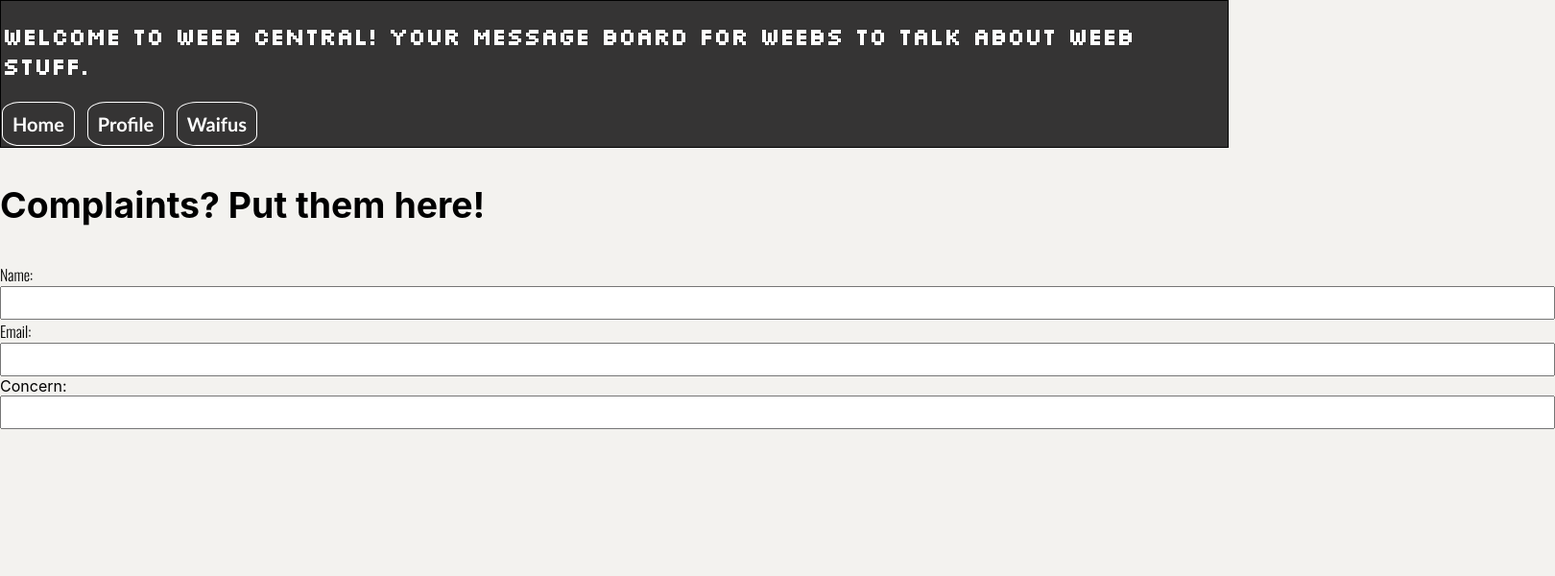
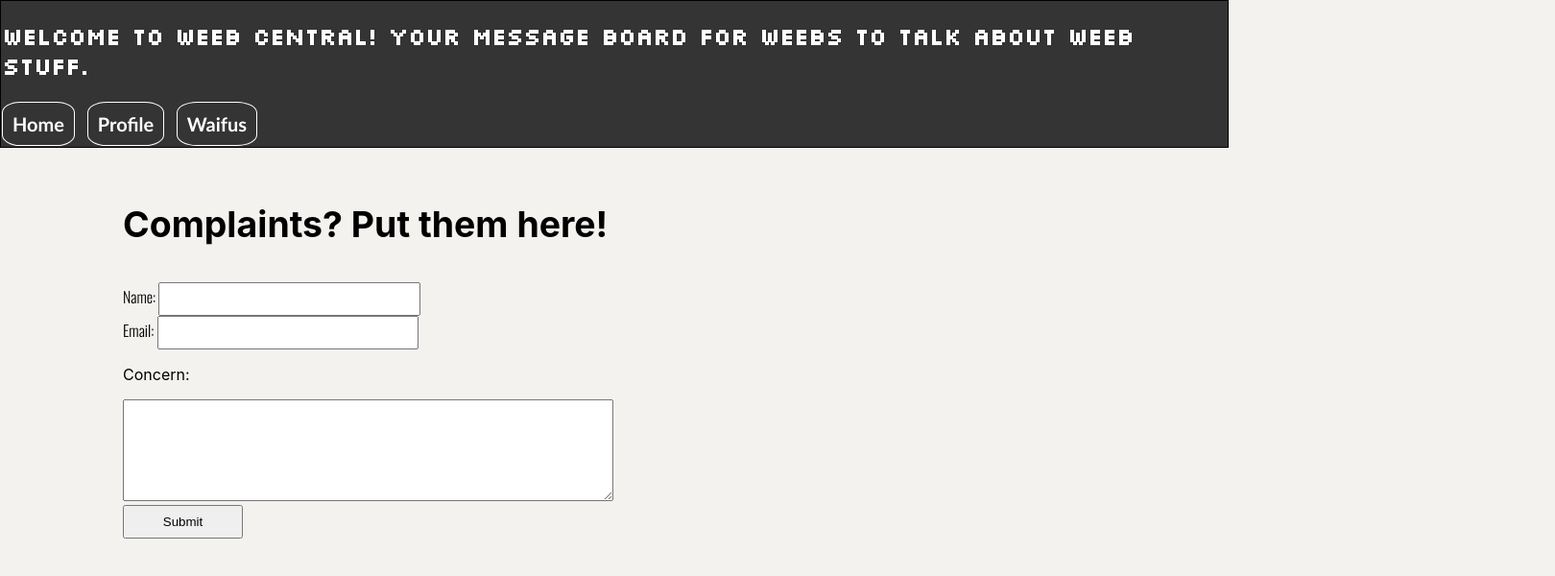
Before and after one commit to gclancy121/message-board-frontend, a React (Create React App) app: page /complaints in a window 1280 px wide. Shown: the top 600 px of the page at 96% size, 1620 px wide, since content can reach past the window. Built offline with nearby package versions, Linux system fonts and the light colour scheme.

Commit message:
done for the day

```diff
--- a/src/components/auth/Register.js
+++ b/src/components/auth/Register.js
@@ -34,7 +34,8 @@ const RegisterForm = () => {
         }).catch(err => {
             setRegister({
                 ...register,
-                message: err.response.data.message});
+                message: err.response.data.message
+            });
         })
     }
 
--- a/src/components/non-user-actions/Complaint.js
+++ b/src/components/non-user-actions/Complaint.js
@@ -1,5 +1,8 @@
 import React, {useState} from "react";
+import axios from "axios";
+import URL from "../../utils/url";
 
+import '../../css/non-user-actions/Complaint.css';
 function Complaint() {
     const initialComplaintForm = {
         name: '',
@@ -7,6 +10,7 @@ function Complaint() {
         complaint: ''
     }
     const [complaint, setComplaint] = useState(initialComplaintForm);
+    const [message, setMessage] = useState('');
 
     const handleChange = evt => {
         setComplaint({
@@ -14,9 +18,29 @@ function Complaint() {
             [evt.target.name]: evt.target.value
         });
     }
+    const onSubmit = evt => {
+        evt.preventDefault();
+        const newComplaint = {
+            name: complaint.name,
+            email: complaint.email,
+            complaint: complaint.complaint
+        }
+        axios.post(`${URL}/complaints`, newComplaint).then(res => {
+            setComplaint(initialComplaintForm);
+            setMessage({message: "Complaint sent. Now go away and bother someone else."});
+        }).catch(err => {
+            setMessage({
+                message: err.response.data.message
+            });
+        });
+    }
     return (
+        <>
+            <div className='message'>
+                <h2>{message.message}</h2>
+            </div>
             <div className='complaint-container'>
-            <form className='form'>
+                <form onSubmit={onSubmit}>
                     <div className='header'>
                         <h3>Complaints? Put them here!</h3>
                     </div>
@@ -28,12 +52,17 @@ function Complaint() {
                         <label>Email: </label>
                         <input type='email' name='email' id='email-input' value={complaint.email} onChange={handleChange} />
                     </div>
-                <div classname='complaint-field'>
-                    <label>Concern: </label>
-                    <input type='text' name='concern' id='concern-input' value={complaint.complaint} onChange={handleChange} />
+                    <div className='complaint-field'>
+                        <p>Concern: </p>
+                        <textarea type='text' name='complaint' id='complaint-input' value={complaint.complaint} onChange={handleChange} />
+                    </div>
+                    <div className='submit-button'>
+                        <input type='submit' id='submit-button' />
                     </div>
                 </form>
             </div>
+        </>
+
     )
 }
 
--- /dev/null
+++ b/src/css/non-user-actions/Complaint.css
@@ -0,0 +1,19 @@
+.complaint-container {
+    display: flex;
+    width: 100%;
+    margin-left: 10%;
+    margin-right: 10%;
+}
+#name-input {
+    width: 50%;
+}
+#email-input {
+    width: 50%;
+}
+#complaint-input {
+    width: 100%;
+    height: 100px;
+}
+.submit-button {
+    width: 100px;
+}
```
Lines whose indentation alone changed are shown as unchanged.
